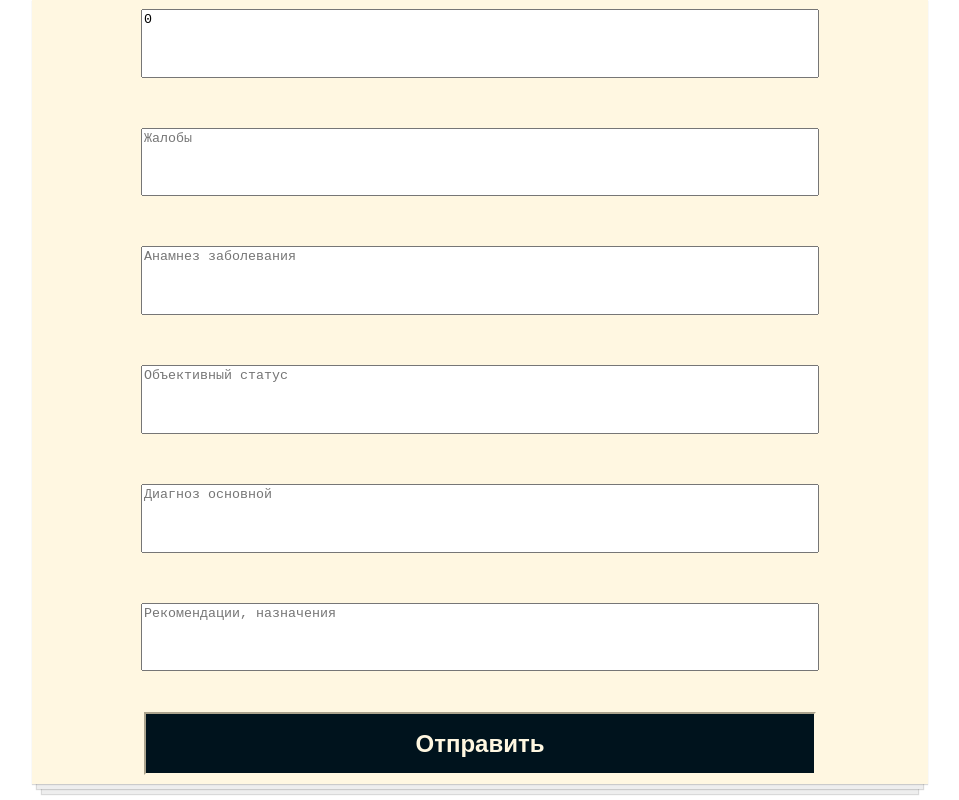
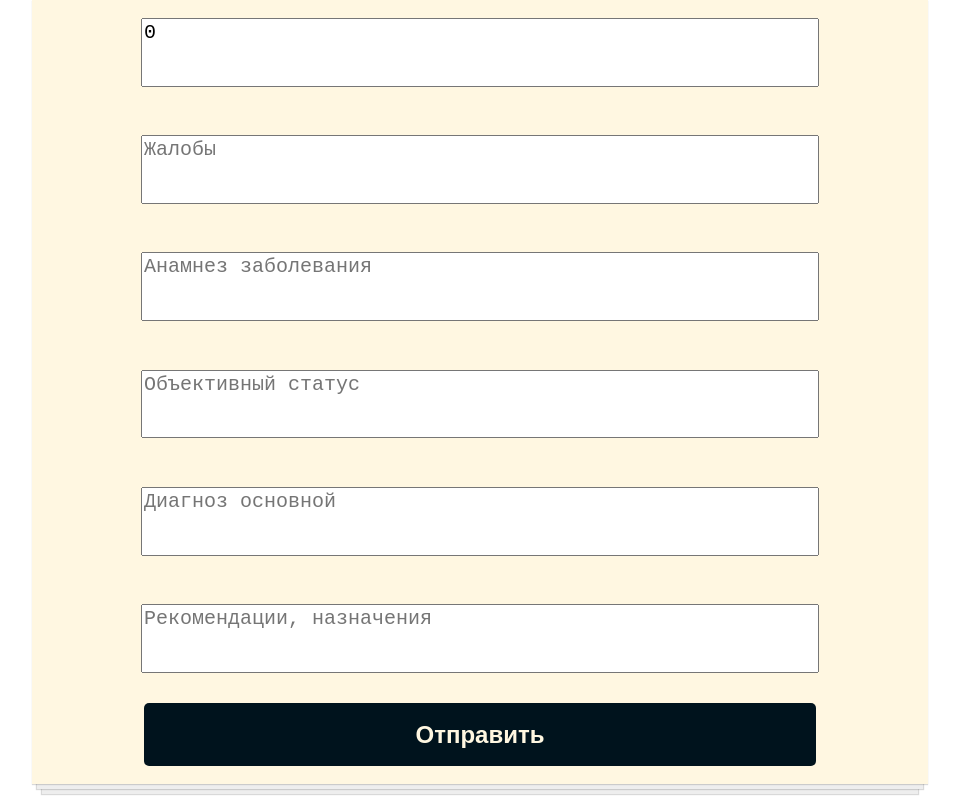
Before and after one commit to nik9ta5/appfrntRecSys, a Vue app: page / in a window 1280 px wide. Shown: the whole page, without its empty margins (160-1119 px from the left). Built offline with nearby package versions, Linux system fonts and the light colour scheme.

Commit message:
батон

```diff
--- a/src/assets/main.css
+++ b/src/assets/main.css
@@ -25,17 +25,28 @@
 .inputData {
   width: 75%;
   height: 8%;
-  margin-top: 1%;
+  margin-top: 2%;
+  font-size: x-large;
   resize: none;
 }
-
 .btnSend {
   width: 75%;
   height: 8%;
-  margin-bottom: 1%;
+  margin-bottom: 2%;
   background-color: bisque;
   mix-blend-mode: difference;
   font-size: 1.5em;
   font-weight: bold;
   font-family: Arial, Helvetica;
+  border: none;
+  border-radius: 5px;
+  cursor: pointer;
+  transition: background-color 0.3s, transform 0.1s;
 }
+.btnSend:hover {
+  background-color: #ffcc80;
+}
+
+.btnSend:active {
+  transform: scale(0.95);
+}
```
